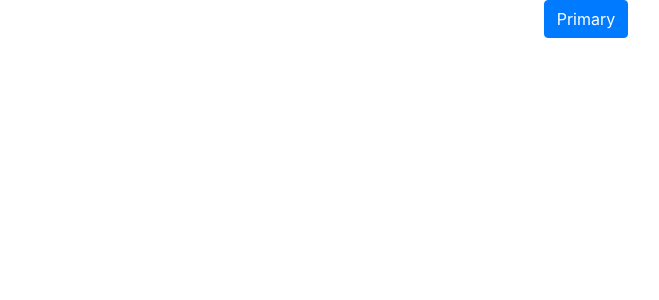
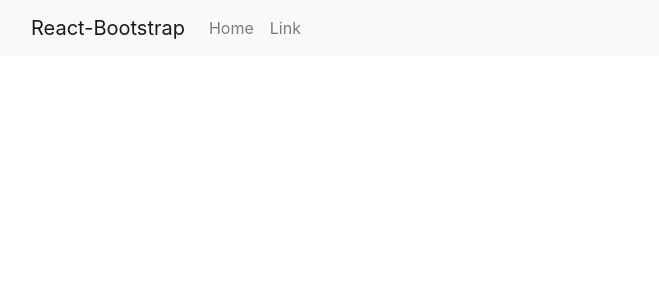
Before and after one commit to MBilalQureshi/moments, a React (Create React App) app: page / in a window 1280 px wide. Shown: the top 300 px of the page, without its empty margins (54-713 px from the left). Built offline with nearby package versions, Linux system fonts and the light colour scheme.

Commit message:
Add navbar css

```diff
--- a/src/App.js
+++ b/src/App.js
@@ -1,10 +1,12 @@
 import './App.css';
-import Button from 'react-bootstrap/Button';
+// import Button from 'react-bootstrap/Button';
+import NavBar from './components/NavBar';
 
 function App() {
   return (
     <div className="App">
-      <Button variant="primary">Primary</Button>
+      {/* <Button variant="primary">Primary</Button> */}
+      <NavBar />
     </div>
   );
 }
--- /dev/null
+++ b/src/components/NavBar.js
@@ -0,0 +1,21 @@
+import React from 'react'
+import { Navbar, Container, Nav } from 'react-bootstrap'
+
+const NavBar = () => {
+  return (
+    <Navbar bg="light" expand="lg">
+        <Container>
+            <Navbar.Brand href="#home">React-Bootstrap</Navbar.Brand>
+            <Navbar.Toggle aria-controls="basic-navbar-nav" />
+            <Navbar.Collapse id="basic-navbar-nav">
+                <Nav className="mr-auto">
+                    <Nav.Link href="#home">Home</Nav.Link>
+                    <Nav.Link href="#link">Link</Nav.Link>
+                </Nav>
+            </Navbar.Collapse>
+        </Container>
+    </Navbar>
+  )
+}
+
+export default NavBar
```
